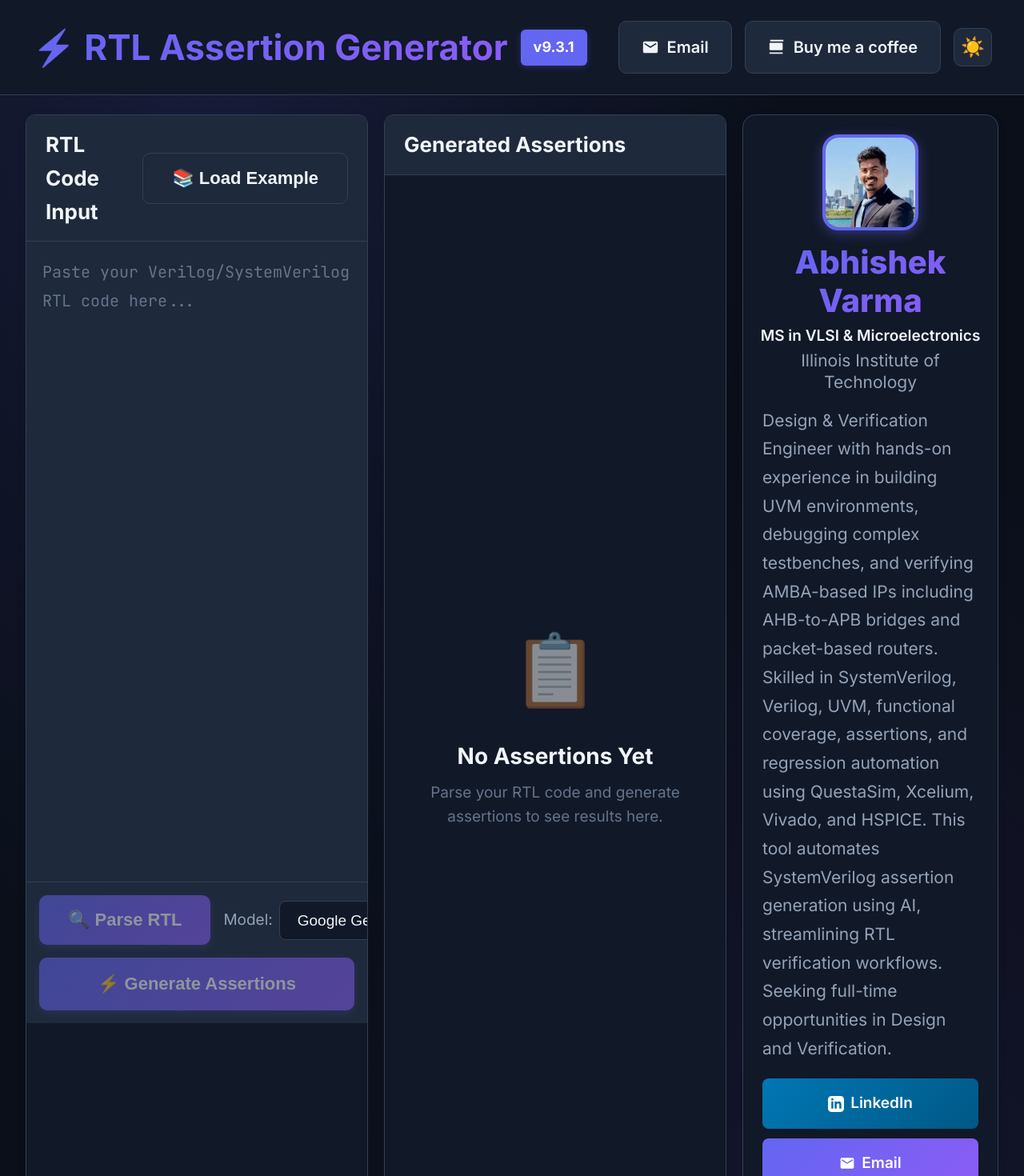
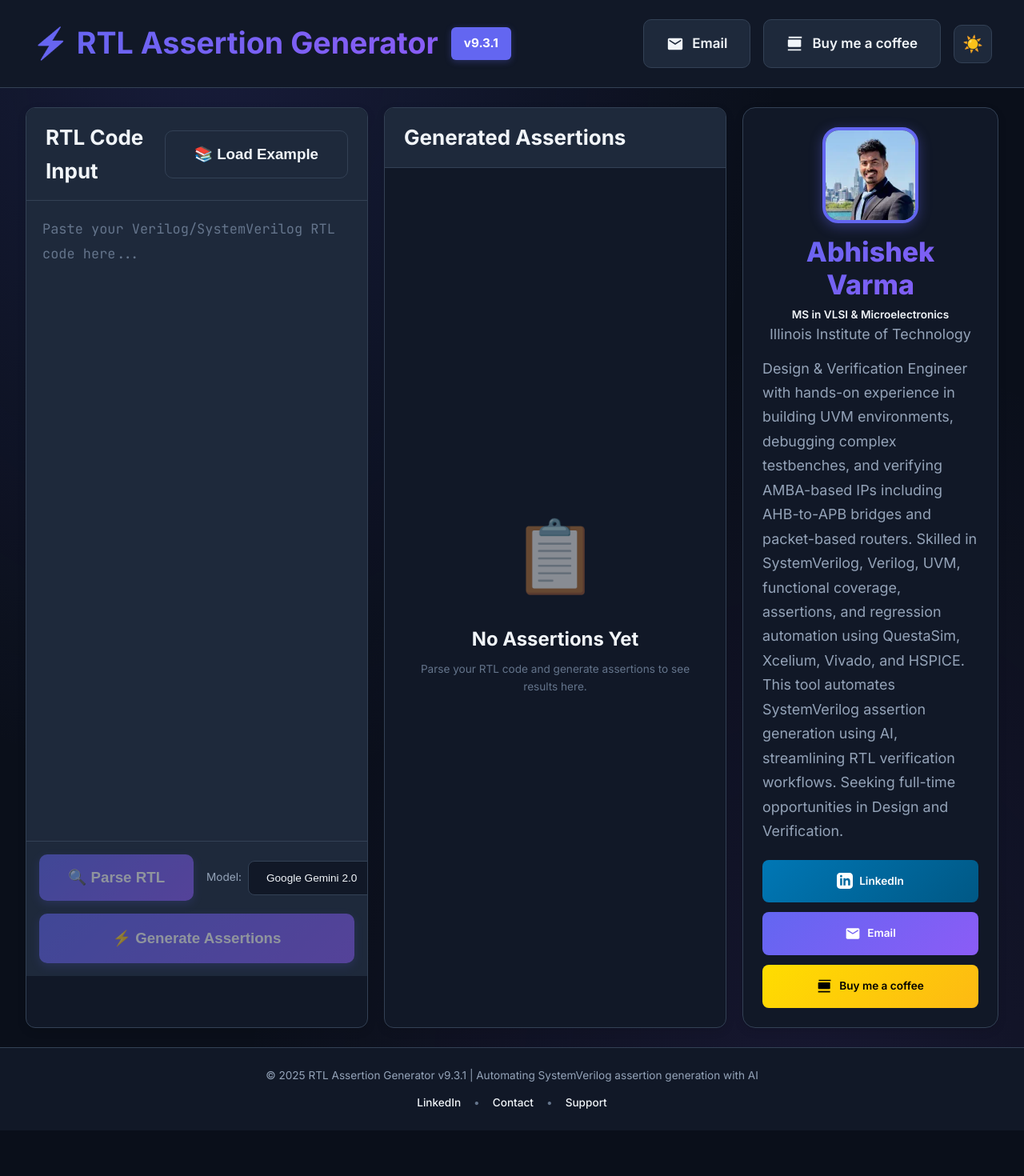
Before and after one commit to abhishekvarma827/AI-Powered-RTL-Assertion-Generator, a React (Create React App) app in the folder frontend/: page / in a window 1280 px wide. Shown: the top 1470 px of the page at 80% size. After the commit the page ends 1413 px from the top, so only its background shows below. Built offline with nearby package versions, Linux system fonts and the light colour scheme; the HTML template or start-up script is replaced by a standard one.

Commit message:
Update App.css

```diff
--- a/frontend/src/App.css
+++ b/frontend/src/App.css
@@ -44,7 +44,7 @@
   color: var(--text-primary);
   line-height: 1.6;
   min-height: 100vh;
-  font-size: 18px; /* Base font size increased further */
+  font-size: 15px; /* Base font size increased further */
 }
 
 .app {
@@ -93,7 +93,7 @@
   border-radius: 10px;
   color: var(--text-primary);
   text-decoration: none;
-  font-size: 1.25rem;
+  font-size: 1.06rem;
   font-weight: 600;
   cursor: pointer;
   transition: all 0.3s ease;
@@ -125,7 +125,7 @@
 }
 
 .app-header h1 {
-  font-size: 2.75rem;
+  font-size: 2.35rem;
   font-weight: 700;
   background: linear-gradient(135deg, var(--accent-primary), var(--accent-secondary));
   -webkit-background-clip: text;
@@ -134,7 +134,7 @@
 }
 
 .version-badge {
-  font-size: 1.125rem;
+  font-size: 0.95rem;
   padding: 0.5rem 1rem;
   background: var(--accent-primary);
   color: white;
@@ -196,7 +196,7 @@
   height: 48px;
   border-radius: 10px;
   cursor: pointer;
-  font-size: 1.5rem;
+  font-size: 1.28rem;
   transition: 0.3s ease;
   display: flex;
   align-items: center;
@@ -300,7 +300,7 @@
 }
 
 .creator-name-sidebar {
-  font-size: 2.5rem;
+  font-size: 2.12rem;
   font-weight: 800;
   margin: 0 0 0.5rem 0;
   background: linear-gradient(135deg, var(--accent-primary), var(--accent-secondary));
@@ -311,7 +311,7 @@
 }
 
 .creator-education-sidebar {
-  font-size: 1.1875rem;
+  font-size: 0.85rem;
   font-weight: 600;
   color: var(--text-primary);
   margin: 0 0 0.25rem 0;
@@ -320,14 +320,14 @@
 }
 
 .creator-university-sidebar {
-  font-size: 1.3125rem;
+  font-size: 1.12rem;
   color: var(--text-secondary);
   margin: 0 0 1rem 0;
   line-height: 1.3;
 }
 
 .creator-bio-sidebar {
-  font-size: 1.3125rem;
+  font-size: 1.12rem;
   line-height: 1.7;
   color: var(--text-secondary);
   margin: 0 0 1.25rem 0;
@@ -348,7 +348,7 @@
   gap: 0.5rem;
   padding: 1rem 1.5rem;
   border-radius: 8px;
-  font-size: 1.1875rem;
+  font-size: 0.85rem;
   font-weight: 600;
   text-decoration: none;
   transition: all 0.3s ease;
@@ -418,7 +418,7 @@
   justify-content: center;
   gap: 0.5rem;
   padding: 1.125rem 2.25rem;
-  font-size: 1.375rem;
+  font-size: 1.17rem;
   font-weight: 700;
   border: none;
   border-radius: 10px;
@@ -456,7 +456,7 @@
 
 .btn-sm {
   padding: 0.625rem 1.125rem;
-  font-size: 1.125rem;
+  font-size: 0.95rem;
 }
 
 .btn-active {
@@ -467,7 +467,7 @@
 .btn-generate {
   width: 100%;
   padding: 1.25rem;
-  font-size: 1.375rem;
+  font-size: 1.17rem;
   position: relative;
   overflow: hidden;
 }
@@ -512,7 +512,7 @@
   border: none;
   color: var(--text-primary);
   font-family: 'JetBrains Mono', 'Fira Code', 'Consolas', monospace;
-  font-size: 1.25rem;
+  font-size: 1.06rem;
   line-height: 1.8;
   resize: none;
   outline: none;
@@ -571,7 +571,7 @@
 }
 
 .model-select label {
-  font-size: 1.1875rem;
+  font-size: 0.85rem;
   color: var(--text-secondary);
 }
 
@@ -581,7 +581,7 @@
   border: 1px solid var(--border-color);
   border-radius: 8px;
   color: var(--text-primary);
-  font-size: 1.1875rem;
+  font-size: 0.85rem;
   cursor: pointer;
 }
 
@@ -595,14 +595,14 @@
 }
 
 .module-info h3 {
-  font-size: 1.5rem;
+  font-size: 1.28rem;
   margin-bottom: 0;
   color: var(--accent-primary);
   font-weight: 700;
 }
 
 .module-info h4 {
-  font-size: 1.1875rem;
+  font-size: 0.85rem;
   margin-bottom: 0.5rem;
   color: var(--text-secondary);
   font-weight: 600;
@@ -626,17 +626,17 @@
 }
 
 .explanation-icon {
-  font-size: 1.75rem;
+  font-size: 1.49rem;
 }
 
 .explanation-title {
-  font-size: 1.25rem;
+  font-size: 1.06rem;
   font-weight: 700;
   color: var(--accent-primary);
 }
 
 .explanation-text {
-  font-size: 1.375rem;
+  font-size: 1.17rem;
   line-height: 1.7;
   color: var(--text-primary);
   margin: 0;
@@ -662,7 +662,7 @@
   background: var(--bg-tertiary);
   border: 1px solid var(--port-color, var(--border-color));
   border-radius: 6px;
-  font-size: 1.125rem;
+  font-size: 0.95rem;
   font-family: 'JetBrains Mono', monospace;
   transition: all 0.2s ease;
 }
@@ -676,7 +676,7 @@
   color: var(--port-color);
   font-weight: 700;
   text-transform: uppercase;
-  font-size: 0.9375rem;
+  font-size: 0.8rem;
   letter-spacing: 0.05em;
 }
 
@@ -737,7 +737,7 @@
 }
 
 .metric-icon {
-  font-size: 1.75rem;
+  font-size: 1.49rem;
   line-height: 1;
   filter: drop-shadow(0 2px 4px rgba(0, 0, 0, 0.3));
 }
@@ -750,7 +750,7 @@
 }
 
 .metric-value {
-  font-size: 1.5rem;
+  font-size: 1.28rem;
   font-weight: 800;
   color: #ffffff;
   line-height: 1;
@@ -758,7 +758,7 @@
 }
 
 .metric-label {
-  font-size: 0.75rem;
+  font-size: 0.64rem;
   text-transform: uppercase;
   color: rgba(255, 255, 255, 0.85);
   letter-spacing: 0.05em;
@@ -789,7 +789,7 @@
 }
 
 .coverage-text {
-  font-size: 1.25rem;
+  font-size: 1.06rem;
   color: var(--text-secondary);
   font-weight: 600;
 }
@@ -805,13 +805,13 @@
 }
 
 .count-number {
-  font-size: 2.5rem;
+  font-size: 2.12rem;
   font-weight: 800;
   color: var(--accent-primary);
 }
 
 .count-label {
-  font-size: 1.125rem;
+  font-size: 0.95rem;
   text-transform: uppercase;
   color: var(--text-muted);
   letter-spacing: 0.05em;
@@ -837,7 +837,7 @@
   border: none;
   color: var(--text-primary);
   font-family: 'JetBrains Mono', 'Fira Code', 'Consolas', monospace;
-  font-size: 1.25rem;
+  font-size: 1.06rem;
   line-height: 1.8;
   resize: none;
   outline: none;
@@ -906,13 +906,13 @@
 }
 
 .empty-state h3 {
-  font-size: 1.75rem;
+  font-size: 1.49rem;
   margin-bottom: 0.5rem;
   color: var(--text-primary);
 }
 
 .empty-state p {
-  font-size: 1.1875rem;
+  font-size: 0.85rem;
   color: var(--text-muted);
   max-width: 400px;
 }
@@ -924,7 +924,7 @@
   border: 1px solid var(--error);
   border-radius: 8px;
   color: var(--error);
-  font-size: 1.1875rem;
+  font-size: 0.85rem;
   margin: 1rem;
 }
 
@@ -941,7 +941,7 @@
   flex-direction: column;
   align-items: center;
   gap: 0.75rem;
-  font-size: 1.1875rem;
+  font-size: 0.85rem;
   color: var(--text-secondary);
 }
 
@@ -960,7 +960,7 @@
   color: var(--text-primary);
   text-decoration: none;
   font-weight: 500;
-  font-size: 1.1875rem;
+  font-size: 0.85rem;
   transition: all 0.2s ease;
 }
 
@@ -994,11 +994,11 @@
   }
 
   .creator-name {
-    font-size: 1.25rem;
+    font-size: 1.06rem;
   }
 
   .creator-bio {
-    font-size: 0.8125rem;
+    font-size: 0.69rem;
   }
 }
 
@@ -1112,7 +1112,7 @@
 }
 
 .progress-icon {
-  font-size: 2.5rem;
+  font-size: 2.12rem;
   animation: bounce 1s infinite;
 }
 
@@ -1122,7 +1122,7 @@
 }
 
 .progress-stage {
-  font-size: 1.5rem;
+  font-size: 1.28rem;
   font-weight: 700;
   color: #f1f5f9;
 }
@@ -1162,7 +1162,7 @@
 }
 
 .progress-message {
-  font-size: 1.1875rem;
+  font-size: 0.85rem;
   color: #94a3b8;
   margin-bottom: 0.75rem;
   min-height: 1.5em;
@@ -1170,7 +1170,7 @@
 }
 
 .progress-percentage {
-  font-size: 2.5rem;
+  font-size: 2.12rem;
   font-weight: 800;
   background: linear-gradient(135deg, #6366f1, #a855f7);
   -webkit-background-clip: text;
@@ -1205,14 +1205,14 @@
 }
 
 .category-count-badge .count-value {
-  font-size: 3rem;
+  font-size: 2.55rem;
   font-weight: 800;
   color: white;
   line-height: 1;
 }
 
 .category-count-badge .count-label {
-  font-size: 1.125rem;
+  font-size: 0.95rem;
   color: rgba(255, 255, 255, 0.8);
   margin-top: 0.25rem;
 }
@@ -1222,7 +1222,7 @@
 }
 
 .category-description p {
-  font-size: 1.1875rem;
+  font-size: 0.85rem;
   color: #e2e8f0;
   line-height: 1.6;
 }
@@ -1316,7 +1316,7 @@
 }
 
 .category-icon {
-  font-size: 1.25rem;
+  font-size: 1.06rem;
 }
 
 .category-name {
@@ -1326,7 +1326,7 @@
 }
 
 .category-count {
-  font-size: 1rem;
+  font-size: 0.85rem;
   font-weight: 700;
   color: #6366f1;
   background: var(--bg-primary);
@@ -1360,7 +1360,7 @@
 }
 
 .modal-header h2 {
-  font-size: 1.5rem;
+  font-size: 1.28rem;
   font-weight: 700;
   color: #f1f5f9;
 }
@@ -1414,7 +1414,7 @@
 
 .browser-column h3 {
   padding: 0.75rem 1rem;
-  font-size: 0.9375rem;
+  font-size: 0.8rem;
   font-weight: 600;
   text-transform: uppercase;
   letter-spacing: 0.1em;
@@ -1458,7 +1458,7 @@
 }
 
 .item-icon {
-  font-size: 1.25rem;
+  font-size: 1.06rem;
 }
 
 .item-name {
@@ -1471,7 +1471,7 @@
   justify-content: center;
   height: 100%;
   color: #64748b;
-  font-size: 0.875rem;
+  font-size: 0.74rem;
   font-style: italic;
 }
 
@@ -1483,7 +1483,7 @@
 .type-badge {
   padding: 0.375rem 1rem;
   border-radius: 6px;
-  font-size: 0.75rem;
+  font-size: 0.64rem;
   font-weight: 700;
   text-transform: uppercase;
 }
@@ -1520,7 +1520,7 @@
   border: 1px solid #334155;
   border-radius: 8px;
   color: #f1f5f9;
-  font-size: 0.8125rem;
+  font-size: 0.69rem;
   cursor: pointer;
   transition: 0.15s ease;
 }
@@ -1538,7 +1538,7 @@
   overflow: auto;
   background: var(--bg-tertiary);
   font-family: 'JetBrains Mono', 'Fira Code', monospace;
-  font-size: 1.25rem;
+  font-size: 1.06rem;
   line-height: 1.8;
   position: relative;
 }
@@ -1559,7 +1559,7 @@
 
 .line-number {
   color: #585b70;
-  font-size: 1.125rem;
+  font-size: 0.95rem;
   min-width: 2.5rem;
   min-height: 1.8em;
   display: flex;
@@ -1625,13 +1625,13 @@
 }
 
 .grade-letter {
-  font-size: 2.5rem;
+  font-size: 2.12rem;
   font-weight: 800;
   line-height: 1;
 }
 
 .grade-label {
-  font-size: 0.9375rem;
+  font-size: 0.8rem;
   text-transform: uppercase;
   font-weight: 600;
   opacity: 0.9;
@@ -1639,7 +1639,7 @@
 }
 
 .grade-expand-icon {
-  font-size: 1rem;
+  font-size: 0.85rem;
   opacity: 0.7;
 }
 
@@ -1652,7 +1652,7 @@
 }
 
 .grade-explanation h4 {
-  font-size: 0.875rem;
+  font-size: 0.74rem;
   margin-bottom: 0.5rem;
   color: #f1f5f9;
 }
@@ -1666,7 +1666,7 @@
 .criterion {
   display: flex;
   justify-content: space-between;
-  font-size: 0.8125rem;
+  font-size: 0.69rem;
 }
 
 .criterion-name {
@@ -1680,7 +1680,7 @@
 }
 
 .grade-summary {
-  font-size: 0.8125rem;
+  font-size: 0.69rem;
   color: #94a3b8;
   margin-top: 0.5rem;
 }
@@ -1701,7 +1701,7 @@
   background: none;
   border: none;
   color: #f1f5f9;
-  font-size: 1.25rem;
+  font-size: 1.06rem;
   font-weight: 600;
   cursor: pointer;
 }
@@ -1769,7 +1769,7 @@
 }
 
 .testbench-label {
-  font-size: 1.375rem;
+  font-size: 1.17rem;
   font-weight: 600;
   color: var(--text-secondary);
 }
@@ -1779,7 +1779,7 @@
   color: white;
   border: none;
   padding: 0.875rem 1.75rem;
-  font-size: 1.375rem;
+  font-size: 1.17rem;
   font-weight: 600;
   border-radius: 8px;
 }
```
